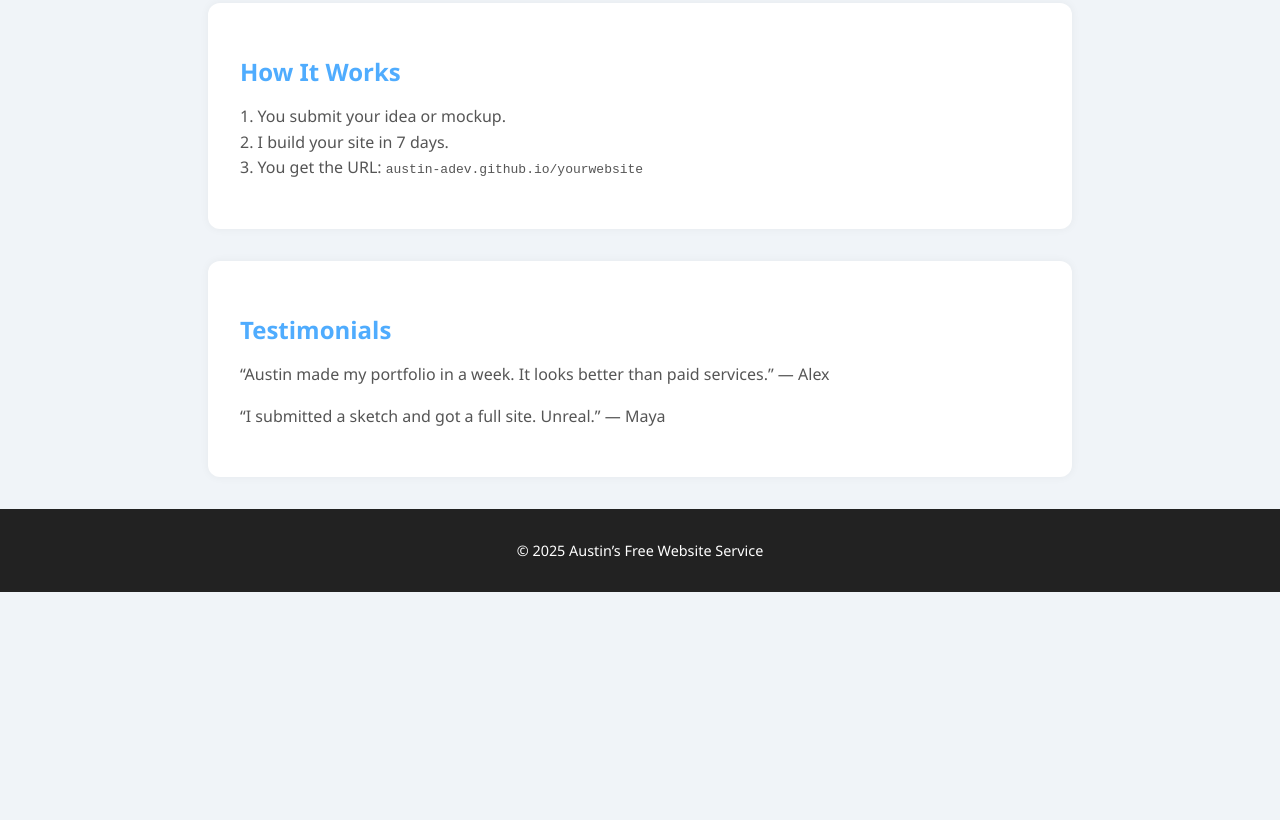
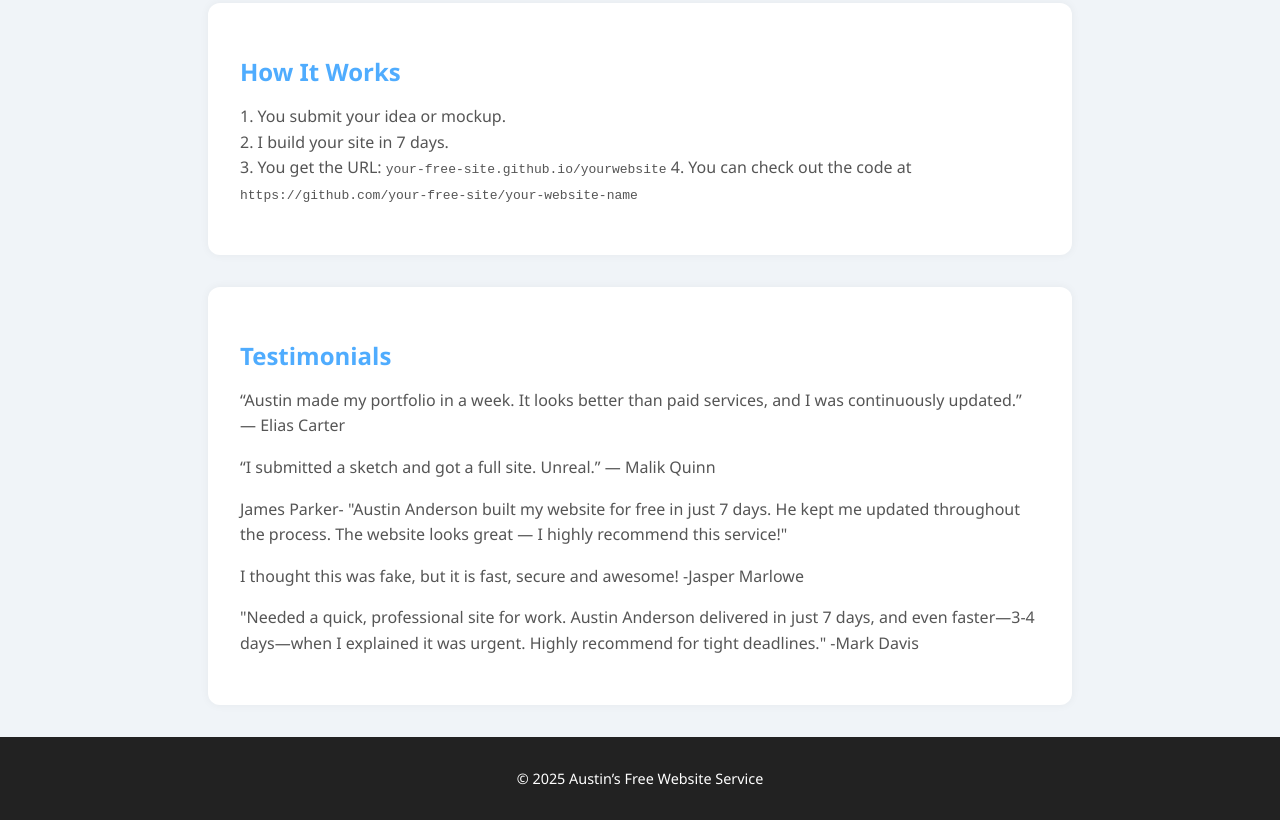
Before and after one commit to Austin-ADev/free-websites, a plain HTML site: page index.html in a window 1280 px wide. Shown: the part 606-1426 px from the top of the page. Before the commit the page ends 1198 px from the top, so only its background shows below. Drawn offline with Linux system fonts and the light colour scheme.

Commit message:
Update index.html

```diff
--- a/index.html
+++ b/index.html
@@ -113,13 +113,17 @@
     <h2>How It Works</h2>
     <p>1. You submit your idea or mockup.<br>
        2. I build your site in 7 days.<br>
-       3. You get the URL: <code>austin-adev.github.io/yourwebsite</code></p>
+       3. You get the URL: <code>your-free-site.github.io/yourwebsite</code>
+       4. You can check out the code at <code>https://github.com/your-free-site/your-website-name</code></p>
   </section>
 
   <section>
     <h2>Testimonials</h2>
-    <p>“Austin made my portfolio in a week. It looks better than paid services.” — Alex</p>
-    <p>“I submitted a sketch and got a full site. Unreal.” — Maya</p>
+    <p>“Austin made my portfolio in a week. It looks better than paid services, and I was continuously updated.” — Elias Carter</p>
+    <p>“I submitted a sketch and got a full site. Unreal.” — Malik Quinn</p>
+    <p>James Parker- "Austin Anderson built my website for free in just 7 days. He kept me updated throughout the process. The website looks great — I highly recommend this service!"</p>
+    <p>I thought this was fake, but it is fast, secure and awesome! -Jasper Marlowe</p>
+    <p>"Needed a quick, professional site for work. Austin Anderson delivered in just 7 days, and even faster—3-4 days—when I explained it was urgent. Highly recommend for tight deadlines." -Mark Davis</p>
   </section>
 
   <footer>
```
